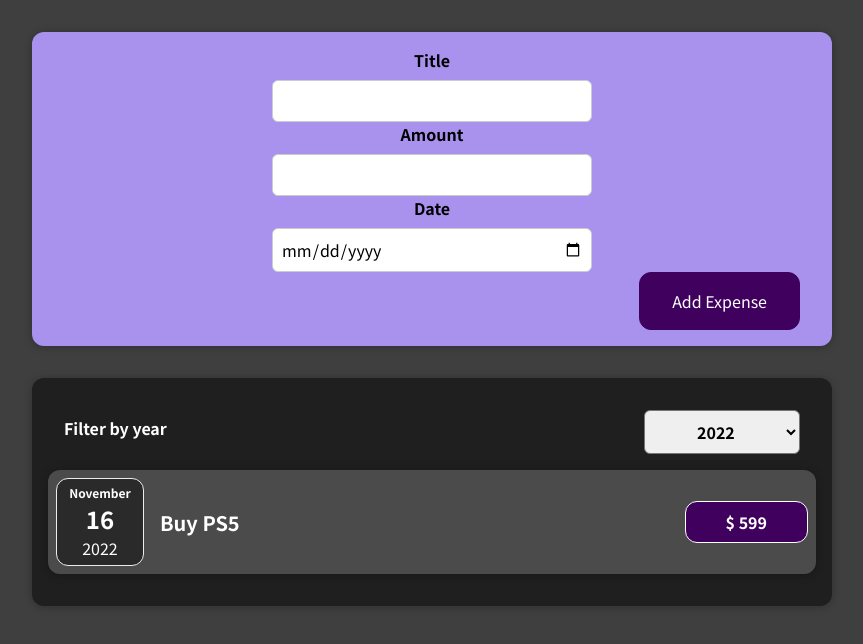
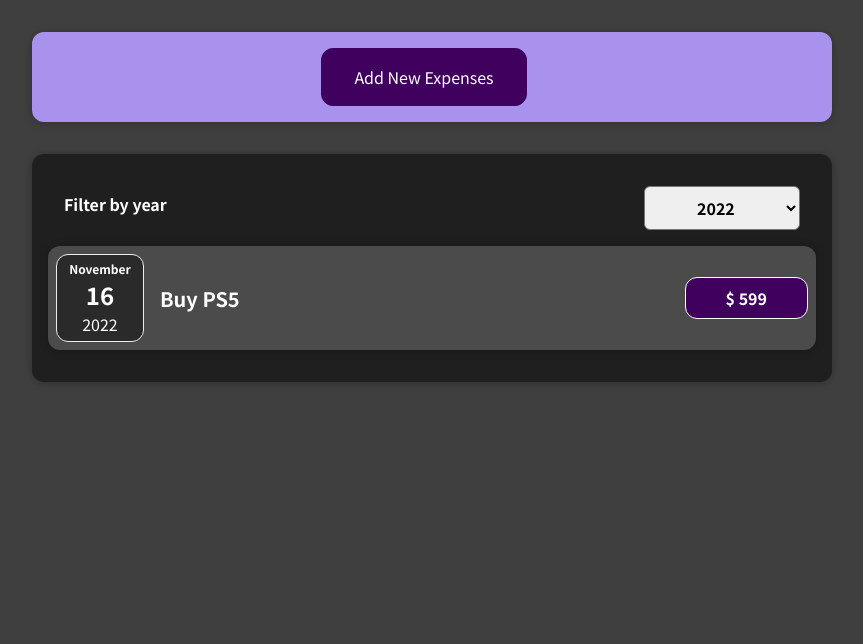
Before and after one commit to rayhanatmadja/react-expense-tracker, a React (Create React App) app: page / in a window 1280 px wide. Shown: the top 644 px of the page, without its empty margins (208-1071 px from the left). Built offline with nearby package versions, Linux system fonts and the light colour scheme.

Commit message:
adding conditional button

```diff
--- a/src/components/NewExpenses/NewExpense.js
+++ b/src/components/NewExpenses/NewExpense.js
@@ -1,4 +1,4 @@
-import React from "react";
+import React, { useState } from "react";
 import "./NewExpense.css";
 import NewExpenseForm from "./NewExpenseForm";
 
@@ -11,9 +11,22 @@ const NewExpense = ({ onAddExpense }) => {
     onAddExpense(expenseData);
   };
 
+  const [showForm, setShowForm] = useState(false);
+
+  const showFormHandler = () => setShowForm(true);
+
+  const hideFormHandler = () => setShowForm(false);
+
   return (
     <div className="new-expense">
-      <NewExpenseForm onSaveExpense={saveExpenseHandler} />
+      {showForm ? (
+        <NewExpenseForm
+          onSaveExpense={saveExpenseHandler}
+          onCancel={hideFormHandler}
+        />
+      ) : (
+        <button onClick={showFormHandler}>Add New Expenses</button>
+      )}
     </div>
   );
 };
--- a/src/components/NewExpenses/NewExpenseForm.css
+++ b/src/components/NewExpenses/NewExpenseForm.css
@@ -19,6 +19,7 @@
   border: 1px solid #ccc;
   width: 20rem;
   max-width: 100%;
+  margin-bottom: 20px;
 }
 
 .new-expense__actions {
--- a/src/components/NewExpenses/NewExpenseForm.js
+++ b/src/components/NewExpenses/NewExpenseForm.js
@@ -1,7 +1,7 @@
 import React, { useState } from "react";
 import "./NewExpenseForm.css";
 
-const NewExpenseForm = ({ onSaveExpense }) => {
+const NewExpenseForm = ({ onSaveExpense, onCancel }) => {
   const [userInput, setUserInput] = useState({
     enteredTitle: "",
     enteredAmount: "",
@@ -43,6 +43,7 @@ const NewExpenseForm = ({ onSaveExpense }) => {
       enteredAmount: "",
       enteredDate: "",
     });
+    onCancel();
   };
 
   return (
@@ -78,6 +79,9 @@ const NewExpenseForm = ({ onSaveExpense }) => {
       </div>
       <div className="new-expense__actions">
         <button type="submit">Add Expense</button>
+        <button type="button" onClick={onCancel}>
+          Cancel
+        </button>
       </div>
     </form>
   );
```
